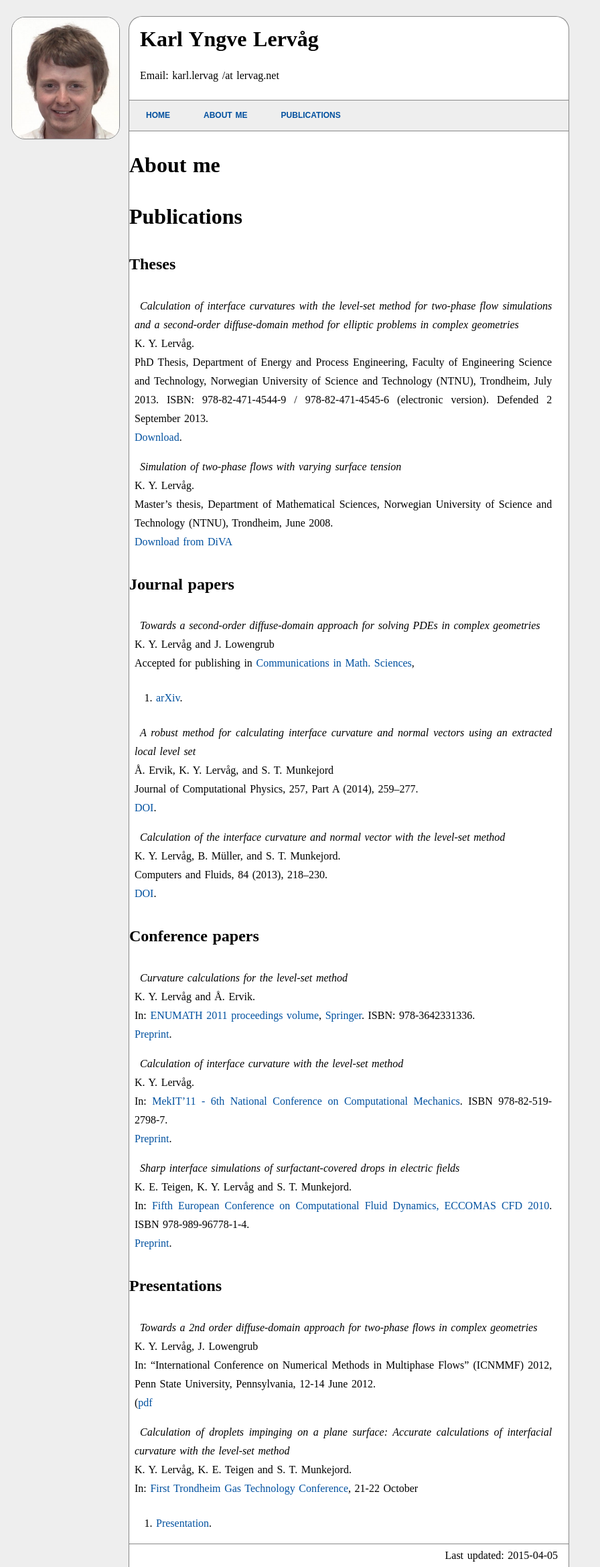
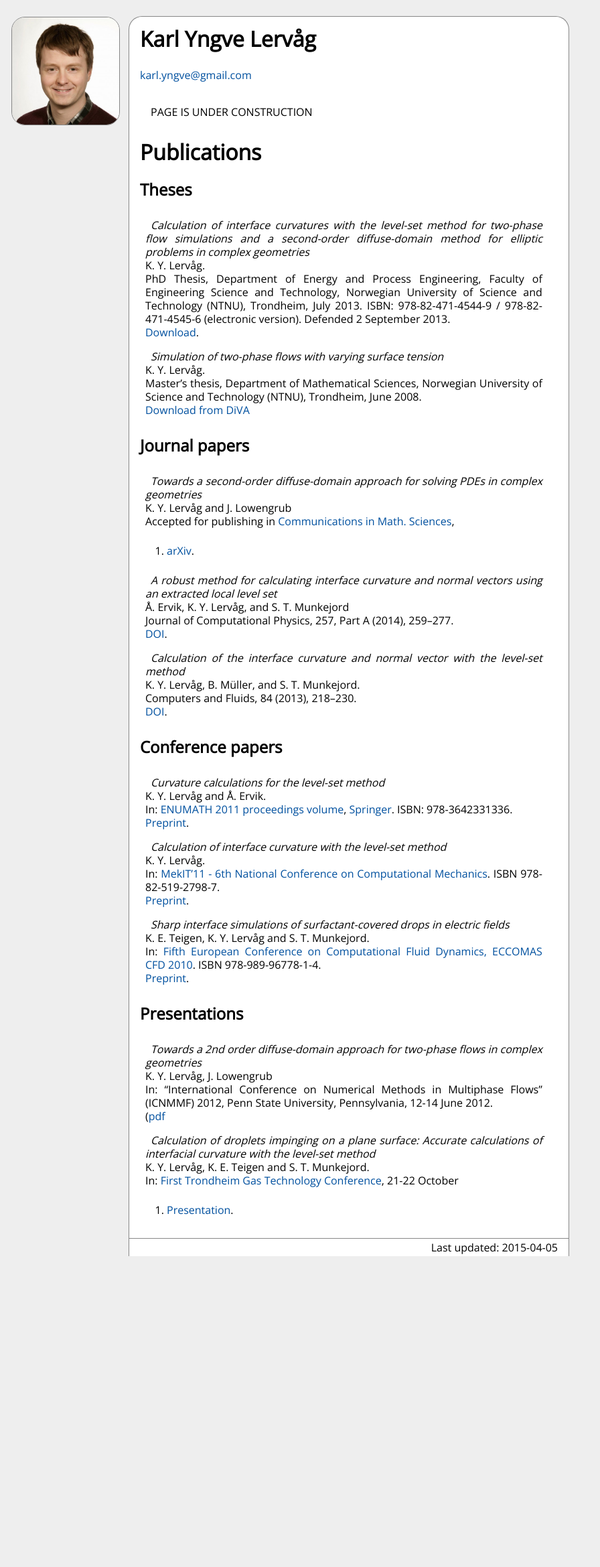
Before and after one commit to lervag/lervag.github.io, a Jekyll site: the page built from index.md, in a window 1280 px wide. Shown: the whole page at 67% size, without its empty margins (0-896 px from the left). Built offline with Jekyll 4.4.1, drawn with Linux system fonts in a browser that asks for light colours; Markdown is read by kramdown in place of the engine named in the settings; after the commit the page ends 1875 px from its top, so only the background shows below that.

Commit message:
Some nice updates

```diff
--- a/_includes/footer.html
+++ b/_includes/footer.html
@@ -1,3 +1,4 @@
+</main>
 <footer>
   Last updated: 2015-04-05
 </footer>
--- a/_includes/header.html
+++ b/_includes/header.html
@@ -8,27 +8,34 @@
     <meta name="description" content="{{ site.description }}">
 
     <link rel="stylesheet" href="/css/styles.css">
+    <link rel="stylesheet"
+          type="text/css"
+          href="http://fonts.googleapis.com/css?family=Open+Sans">
 
     <!-- HTML5 shim, for IE6-8 support of HTML5 elements -->
     <!--[if lt IE 9]>
-      <script src="http://html5shim.googlecode.com/svn/trunk/html5.js"></script>
+      <script src="http://html5shim.googlecode.com/svn/trunk/html5.js">
+      </script>
     <![endif]-->
   </head>
   <body>
     <div id="container">
       <header>
-        <img id="photo" src="/pictures/photo.jpg" />
+        <img id="photo" src="/pictures/profile.jpg" />
         <div id="title">
           <h1>{{ page.title }}</h1>
         </div>
         <div id="contact">
-          Email: karl.lervag /at lervag.net
+          <a class="email"
+             href="mailto:karl.yngve+blog@gmail.com"
+             target="blank">karl.yngve@gmail.com</a>
         </div>
       </header>
-      <nav>
-        <ul>
-          <li><a href="#">Home</a></li>
-          <li><a href="#aboutme">About me</a></li>
-          <li><a href="#publications">Publications</a></li>
-        </ul>
-      </nav>
+      <!-- <nav> -->
+      <!--   <ul> -->
+      <!--     <li><a href="#">Home</a></li> -->
+      <!--     <li><a href="#aboutme">About me</a></li> -->
+      <!--     <li><a href="#publications">Publications</a></li> -->
+      <!--   </ul> -->
+      <!-- </nav> -->
+      <main>
--- a/css/styles.css
+++ b/css/styles.css
@@ -7,28 +7,14 @@ footer, header, hgroup, menu, nav, section {
 }
 
 /*
- * General: Body and container and stuff
+ * Body and container
  * */
 body {
   background-color: #eee;
-  font-family: "Times New Roman";
+  font-family: "Open Sans", sans-serif;
   text-align: justify;
-  line-height: 1.75;
-  word-spacing: 0.1em;
+  line-height: 1.25;
 }
-a                { color:#00509f; text-decoration:none;}
-a:visited        { color:#50509f}
-a:hover          { color:#018}
-a:visited:hover  { color:#018}
-p {
-  width: 95%;
-  text-indent: 0.5em;
-  padding :0.5em;
-  margin: 0em;
-}
-table.contact {float: right; border-spacing: 0px;}
-table.contact td             {width: 11em; padding:0px}
-table.contact td:first-child {width:  7em;}
 #container {
   background-color:#ffffff;
   -moz-border-radius: 20px 20px 0px 0px;
@@ -44,6 +30,27 @@ table.contact td:first-child {width:  7em;}
   padding: 0px;
   margin-top: 0em;
   margin-top: 1em;
+}
+
+/*
+ * General elements
+ * */
+a                { color:#00509f; text-decoration:none;}
+a:visited        { color:#50509f}
+a:hover          { color:#018}
+a:visited:hover  { color:#018}
+p {
+  width: 95%;
+  text-indent: 0.5em;
+  padding :0.5em;
+  margin: 0em;
+}
+
+/*
+ * Main
+ * */
+main {
+  padding: 0em 1em 1em 1em;
 }
 
 /*
--- a/index.md
+++ b/index.md
@@ -2,7 +2,7 @@
 title: Karl Yngve Lervåg
 ---
 
-# About me
+PAGE IS UNDER CONSTRUCTION
 
 # Publications
 
```
Also changed, not shown: pictures/photo.jpg (deleted), pictures/profile.jpg (added).
